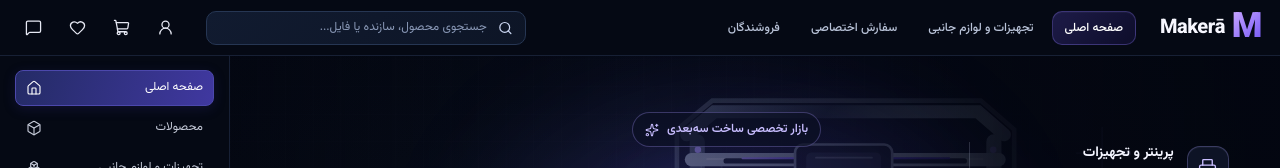
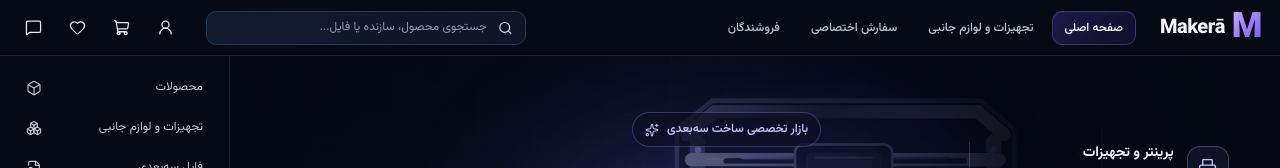
Before and after one commit to ParisaAtaee2000/web-projects, a React (Vite) app in the folder 3d-marketplace/: page / in a window 1280 px wide. Shown: the top 168 px of the page. Built offline with nearby package versions, Linux system fonts and the light colour scheme.

Commit message:
Remove homepage entry from main branch sidebar

```diff
--- a/3d-marketplace/src/components/sidebar/SidebarMenu.tsx
+++ b/3d-marketplace/src/components/sidebar/SidebarMenu.tsx
@@ -1,8 +1,7 @@
-import { Box, Boxes, FileBox, House, ShoppingBag, UserRound } from "lucide-react";
+import { Box, Boxes, FileBox, ShoppingBag, UserRound } from "lucide-react";
 import { SidebarMenuItem } from "./SidebarMenuItem";
 
 const items = [
-  { label: "صفحه اصلی", href: "/", Icon: House, active: true },
   { label: "محصولات", href: "/products", Icon: Box },
   { label: "تجهیزات و لوازم جانبی", href: "/accessories", Icon: Boxes },
   { label: "فایل سه‌بعدی", href: "/3d-files", Icon: FileBox },
```
